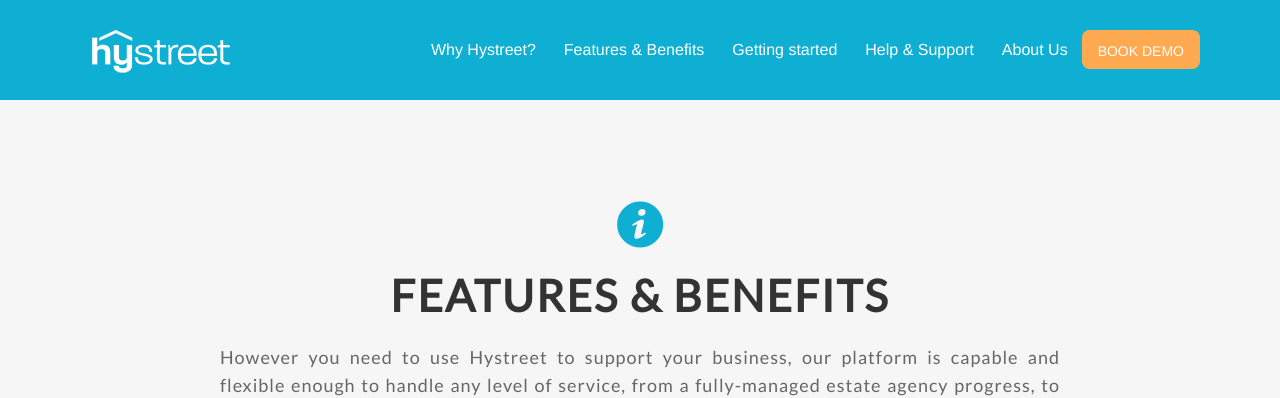
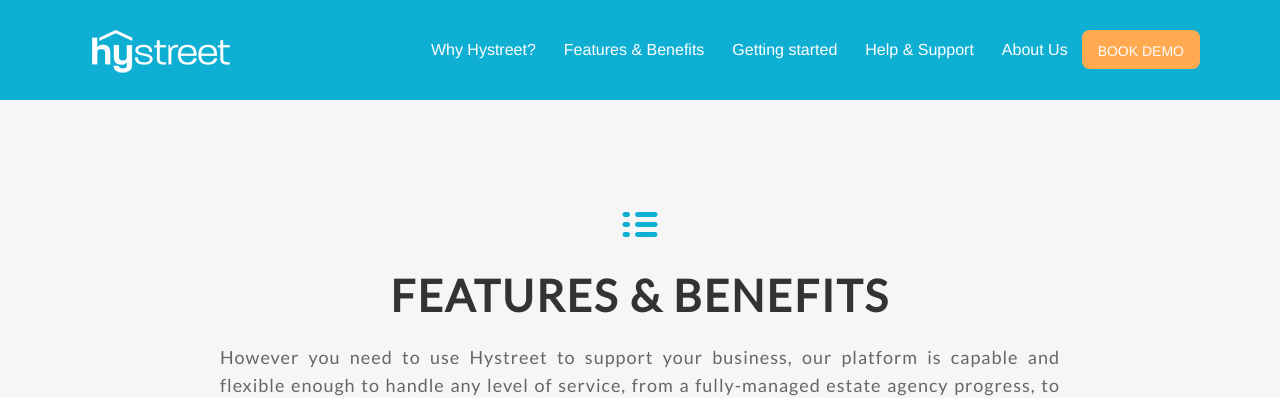
Before and after one commit to hystreet/hystreet.github.io, a Jekyll site: the page built from features-benefits/index.html, in a window 1280 px wide. Shown: the top 398 px of the page. Built offline with Jekyll 4.4.1, drawn with Linux system fonts in a browser that asks for light colours; some web fonts are replaced; a script that is not in the unit is left out.

Commit message:
updating icon

```diff
--- a/features-benefits/index.html
+++ b/features-benefits/index.html
@@ -9,7 +9,7 @@
 <div class='full'>
   <div class='row'>
     <div class='special-title centered-text'>
-      <i class="icon-info-circled"></i>
+      <i class="icon-list"></i>
       <h1>Features &amp; Benefits</h1>
       <p>
         However you need to use Hystreet to support your business, our platform is capable and flexible enough to handle any level of service, from a fully-managed estate agency progress, to one managed online by the vendor. Whichever solution you need, we're ready to provide it.
```
